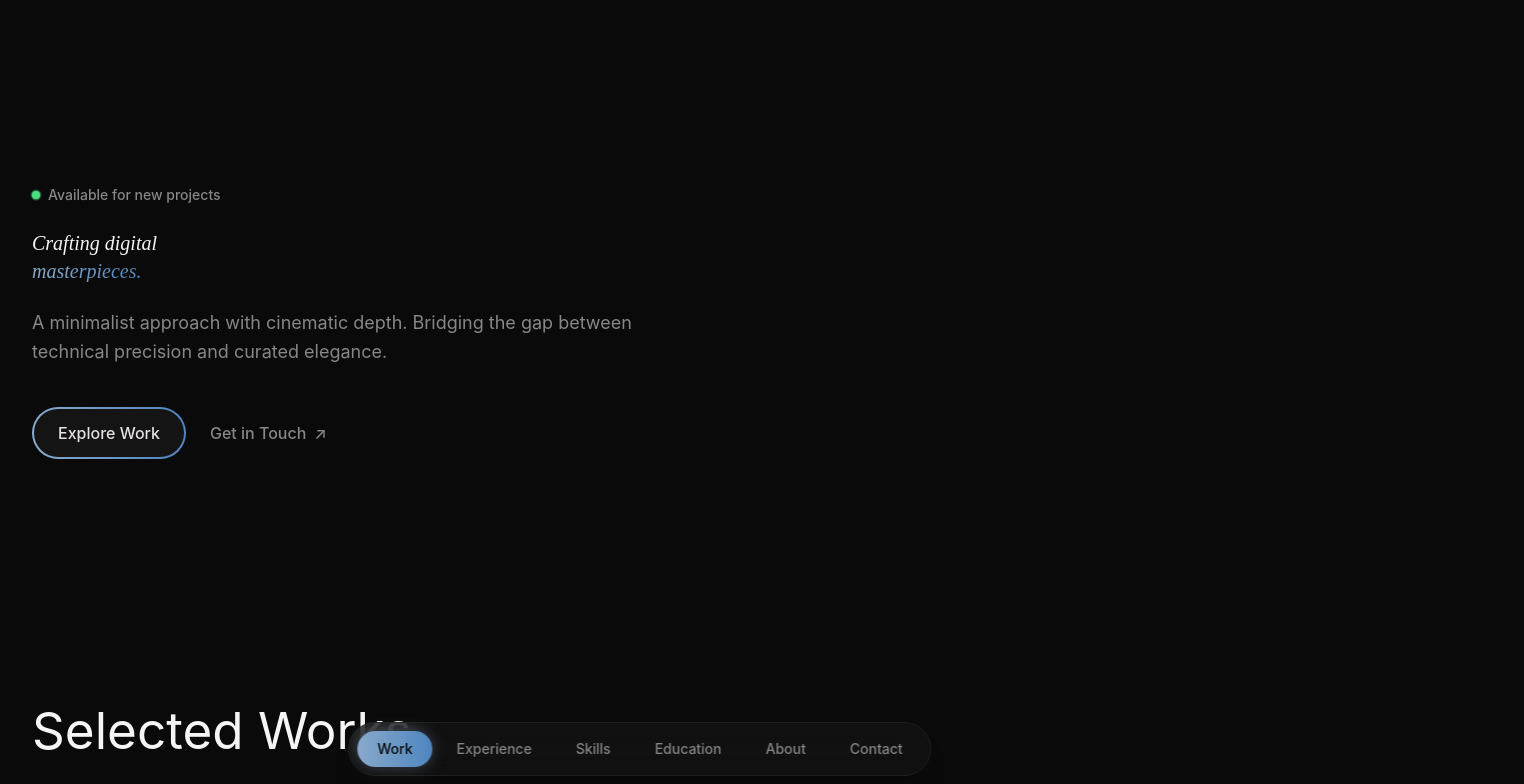
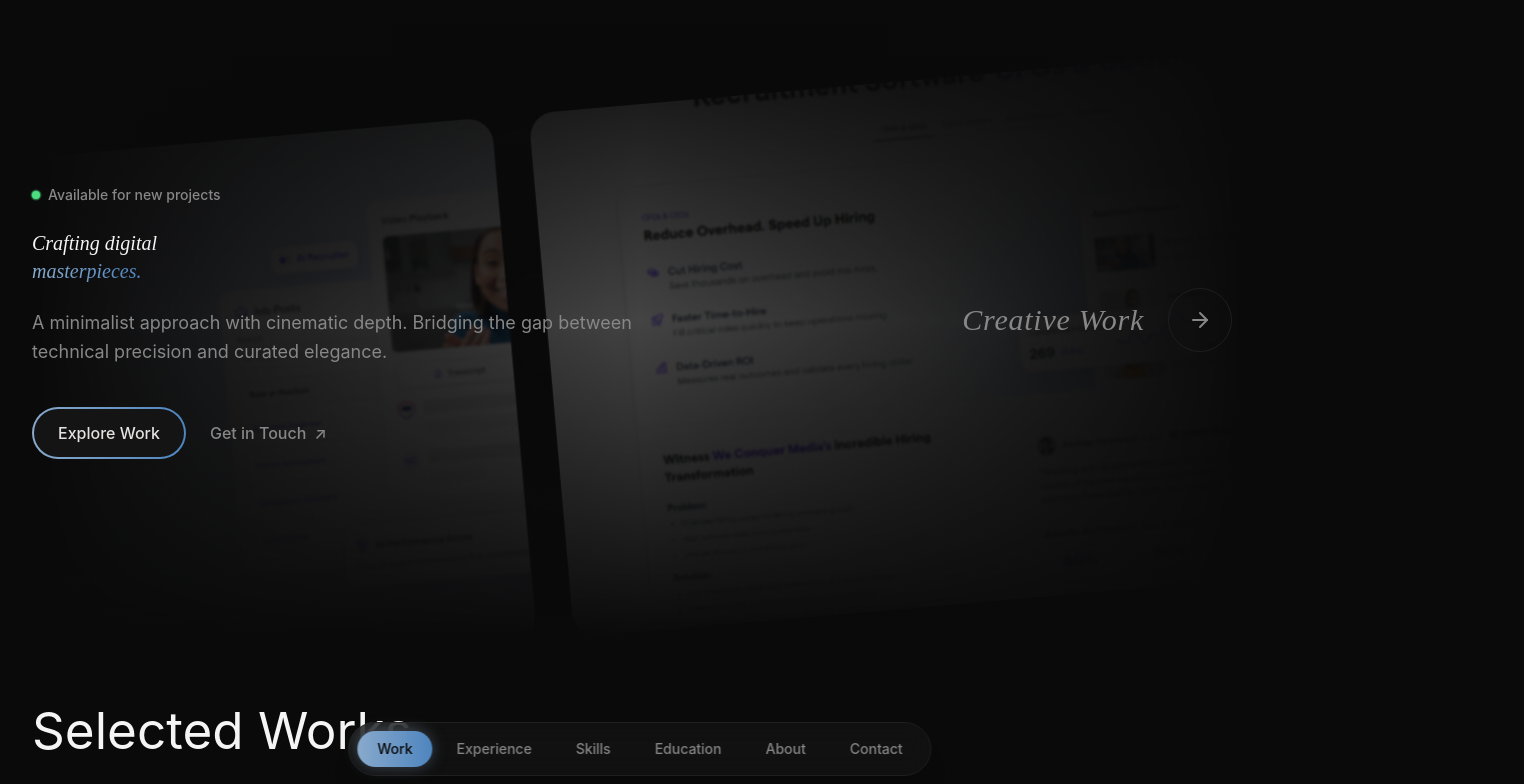
Before and after one commit to j-umbac/JoshuaUmbacPortfolio, a Nuxt app: page / in a window 1280 px wide. Shown: the top 784 px of the page, 1524 px wide, since content can reach past the window. Built offline with nearby package versions, Linux system fonts and the light colour scheme.

Commit message:
feat: add hero carousel on landing section

```diff
--- a/app/assets/css/tailwind.css
+++ b/app/assets/css/tailwind.css
@@ -14,7 +14,7 @@
   }
 
   body {
-    @apply bg-bg text-text font-sans antialiased selection:bg-primary selection:text-primary-foreground;
+    @apply bg-bg text-text font-sans antialiased selection:bg-primary selection:text-primary-foreground overflow-x-hidden;
   }
 
   /* Custom Instrument Serif for display classes */
@@ -29,3 +29,19 @@
     background-size: 8px 8px;
   }
 }
+
+/* Wipe Page Transition */
+.wipe-enter-active,
+.wipe-leave-active {
+  transition: transform 0.6s cubic-bezier(0.83, 0, 0.17, 1), opacity 0.6s ease;
+}
+
+.wipe-enter-from {
+  transform: translateX(100%);
+  opacity: 0;
+}
+
+.wipe-leave-to {
+  transform: translateX(-100%);
+  opacity: 0;
+}
--- /dev/null
+++ b/app/components/HeroCarousel.vue
@@ -0,0 +1,49 @@
+<script setup lang="ts">
+// All images inside public/images
+const images = [
+  '/images/interviewroom-1.png',
+  '/images/interviewroom-2.png',
+  '/images/photodump-1.png',
+  '/images/photodump-2.png'
+]
+</script>
+
+<template>
+  <div class="absolute inset-0 w-full h-full overflow-hidden pointer-events-none -z-20 opacity-30">
+    <!-- Gradient masks to blend the edges perfectly into the background -->
+    <div class="absolute inset-0 bg-gradient-to-b from-bg via-transparent to-bg z-10"></div>
+    <div class="absolute inset-0 bg-gradient-to-r from-bg via-transparent to-bg z-10"></div>
+
+    <!-- Outer container to establish the gap and row -->
+    <div class="flex h-full w-full items-center gap-8 rotate-[-5deg] scale-110 translate-y-12">
+      <!-- First track -->
+      <div class="flex shrink-0 items-center justify-around gap-8 min-w-full animate-marquee">
+        <div v-for="img in images" :key="img" class="h-[40vh] md:h-[60vh] aspect-video rounded-2xl overflow-hidden border border-white/5 shadow-2xl">
+           <img :src="img" class="w-full h-full object-cover blur-[1px] brightness-[0.8] scale-110" />
+        </div>
+      </div>
+
+      <!-- Second track (duplicate for seamless loop) -->
+      <div aria-hidden="true" class="flex shrink-0 items-center justify-around gap-8 min-w-full animate-marquee">
+        <div v-for="img in images" :key="img + '-dup'" class="h-[40vh] md:h-[60vh] aspect-video rounded-2xl overflow-hidden border border-white/5 shadow-2xl">
+           <img :src="img" class="w-full h-full object-cover blur-[1px] brightness-[0.8] scale-110" />
+        </div>
+      </div>
+    </div>
+  </div>
+</template>
+
+<style scoped>
+@keyframes marquee {
+  0% {
+    transform: translateX(0);
+  }
+  100% {
+    transform: translateX(calc(-100% - 2rem));
+  }
+}
+
+.animate-marquee {
+  animation: marquee 60s linear infinite;
+}
+</style>
--- a/app/pages/index.vue
+++ b/app/pages/index.vue
@@ -7,8 +7,16 @@ import LoadingCounter from '~/components/LoadingCounter.vue'
 import DemoModal from '~/components/DemoModal.vue'
 import ImageCarousel from '~/components/ImageCarousel.vue'
 import GalleryModal from '~/components/GalleryModal.vue'
+import HeroCarousel from '~/components/HeroCarousel.vue'
 import type { ProjectData, ExperienceData, EducationData } from '~/types'
 import { usePortfolio } from '~/composables/usePortfolio'
+
+definePageMeta({
+  pageTransition: {
+    name: 'wipe',
+    mode: 'out-in'
+  }
+})
 
 const isLoaded = ref(false)
 const isDemoOpen = ref(false)
@@ -41,7 +49,7 @@ const { projects, experiences, skills, education } = usePortfolio()
 <template>
   <div>
     <!-- Initial Loading Sequence -->
-    <LoadingCounter :duration="2000" @complete="handleLoadingComplete" />
+    <LoadingCounter :duration="1" @complete="handleLoadingComplete" />
 
     <!-- Main Content -->
     <div
@@ -49,8 +57,11 @@ const { projects, experiences, skills, education } = usePortfolio()
       :class="isLoaded ? 'opacity-100' : 'opacity-0'"
     >
       <!-- Hero Section -->
-      <section class="min-h-[80vh] flex flex-col justify-center py-section-v-padding">
-        <div class="space-y-6 max-w-4xl">
+      <section class="min-h-[80vh] flex flex-col justify-center py-section-v-padding relative">
+        <!-- Animated Background Carousel -->
+        <HeroCarousel />
+
+        <div class="space-y-6 max-w-4xl relative z-10">
           <StatusIndicator text="Available for new projects" />
           <h1 class="font-display text-xl text-text">
             Crafting digital <br />
@@ -63,6 +74,21 @@ const { projects, experiences, skills, education } = usePortfolio()
             <Button variant="primary" href="#work">Explore Work</Button>
             <Button variant="secondary" href="mailto:joshuarheyumbac14@gmail.com">Get in Touch</Button>
           </div>
+        </div>
+
+        <!-- Creative Work side navigation -->
+        <div class="hidden lg:flex absolute right-0 top-1/2 -translate-y-1/2 items-center z-10">
+          <NuxtLink to="/creative" class="group relative flex items-center gap-6 text-muted hover:text-white transition-all duration-500 hover:translate-x-2 p-4">
+            <!-- Encapsulating Glow -->
+            <div class="absolute top-1/2 left-1/2 -translate-x-1/3 -translate-y-1/2 w-[50dvw] h-[100dvh] bg-white/10 rounded-full blur-[60px] opacity-0 group-hover:opacity-100 transition-opacity duration-700 pointer-events-none -z-10"></div>
+
+            <div class="font-display text-3xl tracking-wide relative z-10">
+              Creative Work
+            </div>
+            <div class="relative z-10 w-16 h-16 rounded-full border border-stroke flex items-center justify-center transition-all duration-500 group-hover:border-transparent group-hover:bg-white group-hover:text-black">
+              <svg xmlns="http://www.w3.org/2000/svg" width="24" height="24" viewBox="0 0 24 24" fill="none" stroke="currentColor" stroke-width="2" stroke-linecap="round" stroke-linejoin="round" class="transition-transform duration-500"><path d="M5 12h14"/><path d="m12 5 7 7-7 7"/></svg>
+            </div>
+          </NuxtLink>
         </div>
       </section>
 
```
Also changed, not shown: public/images/sujhs-2016-homecoming-01.png (added).
